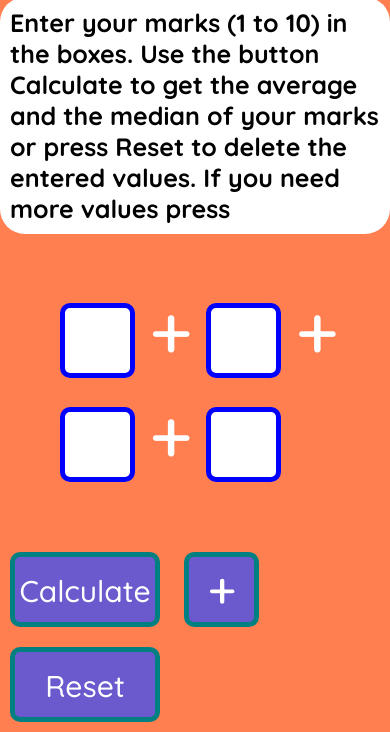
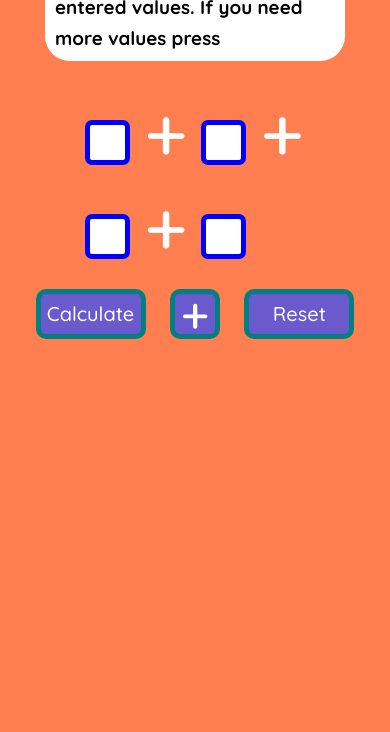
Before and after one commit to tomy08/AVERAGES-MEDIANS-CALCULATOR, a plain HTML site: page index.html in a window 390 px wide. Shown: the part 342-1074 px from the top of the page. After the commit the page ends 844 px from the top, so only its background shows below. Drawn offline with Linux system fonts and the light colour scheme.

Commit message:
agregue media Queries

```diff
--- a/style.css
+++ b/style.css
@@ -6,6 +6,10 @@
 }
 body {
   background-color: coral;
+  display: flex;
+  align-items: center;
+  justify-content: center;
+  flex-direction: column;
 }
 h1 {
   text-align: center;
@@ -17,15 +21,10 @@ h1 {
 .tutorial-container {
   max-width: 750px;
   max-height: 500px;
+  margin: 20px;
   font-size: 30px;
   background-color: white;
   border-radius: 25px;
-}
-body {
-  display: flex;
-  align-items: center;
-  justify-content: center;
-  flex-direction: column;
 }
 span {
   text-align: center;
@@ -36,6 +35,7 @@ h3 {
 }
 .input-container {
   padding: 50px;
+  max-width: 850px;
 }
 input {
   width: 75px;
@@ -83,3 +83,97 @@ h4 {
   font-size: 25px;
   color: white;
 }
+
+@media (max-width: 650px) {
+  .tutorial-container {
+    max-width: 550px;
+    max-height: 300px;
+    margin: 20px;
+  }
+  .tutorial-container span {
+    font-size: 75%;
+  }
+  h1 {
+    font-size: 40px;
+  }
+  button {
+    width: 60px;
+    height: 60px;
+  }
+  input {
+    width: 60px;
+    height: 60px;
+  }
+  .calculate-button {
+    width: 135px;
+  }
+  .calculate-button span {
+    font-size: 25px;
+    position: relative;
+    top: -15px;
+  }
+  .plus-button {
+    font-size: 50px;
+    position: relative;
+    top: -8px;
+  }
+  .input-container {
+    padding: 20px;
+  }
+}
+@media (max-width: 515px) {
+  .tutorial-container {
+    max-width: 300px;
+    max-height: 300px;
+  }
+  h1 {
+    font-size: 30px;
+    padding-top: 20px;
+  }
+  .input-container {
+    padding: 25px;
+    max-width: 450px;
+  }
+  input {
+    max-width: 50px;
+    max-height: 50px;
+    margin: 10px;
+    border-radius: 7px;
+  }
+}
+@media (max-width: 410px) {
+  input {
+    width: 45px;
+    height: 45px;
+    margin: 10px;
+    border-radius: 7px;
+  }
+  .tutorial-container {
+    max-width: 300px;
+    max-height: 300px;
+    margin: 20px;
+    border-radius: 25px;
+  }
+  .input-container {
+    max-width: 250px;
+    padding: 5px;
+  }
+  .calculate-button {
+    width: 110px;
+    height: 50px;
+  }
+  .calculate-button span {
+    font-size: 20px;
+    position: relative;
+    top: -23px;
+  }
+  button {
+    width: 50px;
+    height: 50px;
+  }
+  .plus-button {
+    font-size: 50px;
+    position: relative;
+    top: -11px;
+  }
+}
```
